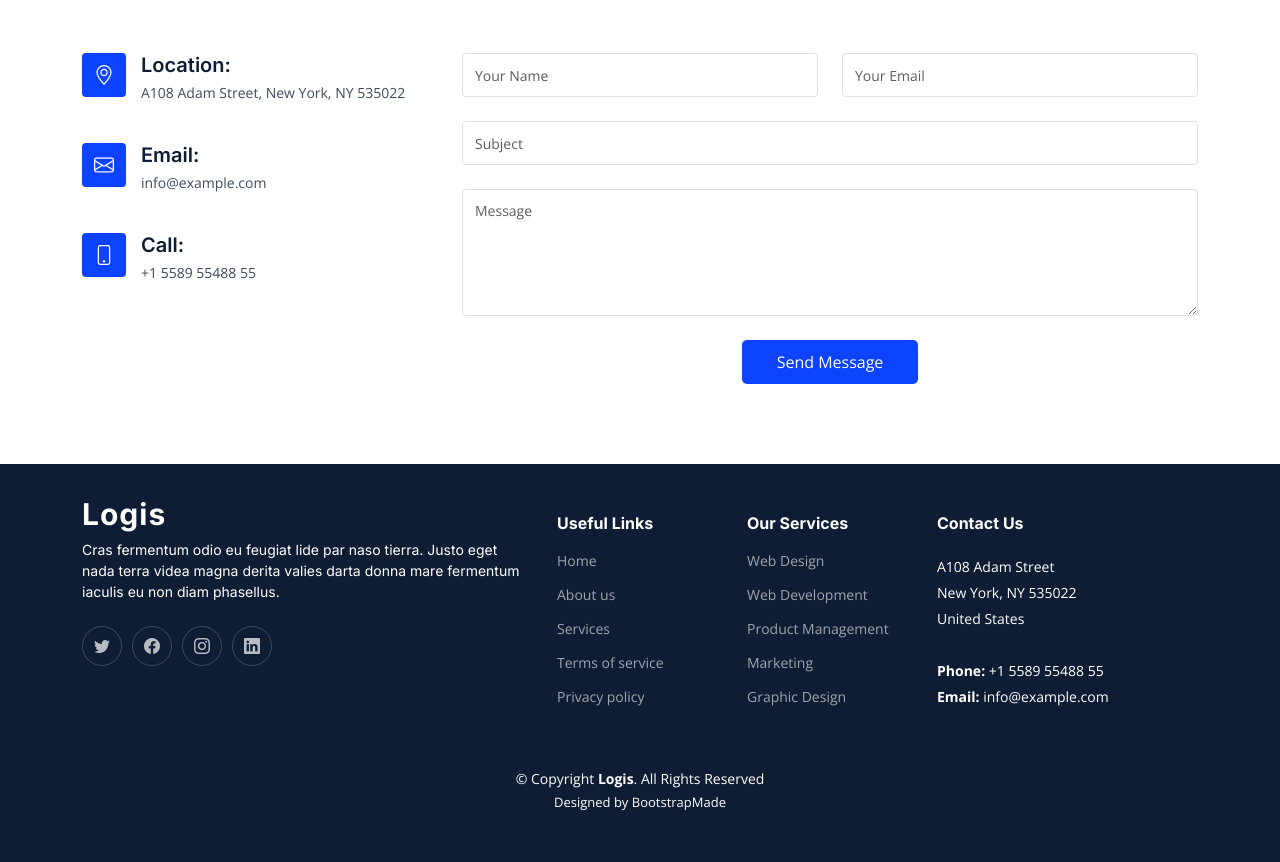
After one commit to HallowSiddharth/BestPick, a Flask app: template templates/contact.html in a window 1280 px wide. The commit adds this page. Shown: the part 839-1701 px from the top of the page. Run offline with Flask 3, Linux system fonts and the light colour scheme; the template is opened without the code that fills it, so the values that code supplies are empty; parts of the project's set-up code (start-up, migrations or seed data) failed here and were passed over; some libraries are stand-ins or nearby versions.

Commit message:
FinalCommitBeforeModel-1

```diff
--- a/puremain.py
+++ b/puremain.py
@@ -23,7 +23,7 @@ def generate_score(reviews):
 
 @app.route('/')
 def hello():
-    message = "Welcome to the Flask example!"
+    message = "Welcome to the Flask"
     return render_template('index.html', message=message)
 
 # @app.route('/process_url', methods=['POST'])
--- a/static/css/main.css
+++ b/static/css/main.css
@@ -270,16 +270,23 @@ section {
 /*--------------------------------------------------------------
 # Header
 --------------------------------------------------------------*/
+.header2 {
+  background-color: var(--color-default);
+  transition: all 0.5s;
+  z-index: 997;
+  padding: 25px 0;
+  padding-top: 20px;
+}
 .header {
   transition: all 0.5s;
   z-index: 997;
-  padding: 30px 0;
-}
-
+  padding: 25px 0;
+  padding-top: 20px;
+}
 .header.sticked {
-  background: rgba(14, 29, 52, 0.9);
+  background: #1c2a40;
   padding: 15px 0;
-  box-shadow: 0px 2px 20px rgba(14, 29, 52, 0.1);
+  box-shadow: 0px 2px 20px #1c2a40;
 }
 
 .header .logo img {
@@ -1901,3 +1908,73 @@ section {
 .footer .credits a {
   color: #fff;
 }
+
+/* ... (your existing CSS) */
+
+/*--------------------------------------------------------------
+# General
+--------------------------------------------------------------*/
+body {
+  font-family: var(--font-default);
+  color: var(--color-default);
+}
+
+a {
+  color: var(--color-primary);
+  text-decoration: none;
+}
+
+a:hover {
+  color: #406aff;
+  text-decoration: none;
+}
+
+h1,
+h2,
+h3,
+h4,
+h5,
+h6 {
+  font-family: var(--font-primary);
+}
+
+/*--------------------------------------------------------------
+# Sections & Section Header
+--------------------------------------------------------------*/
+section {
+  padding: 80px 0;
+  overflow: hidden;
+}
+
+.section-header {
+  text-align: center;
+  padding: 30px 0;
+  position: relative;
+}
+
+/*--------------------------------------------------------------
+# Hero Section
+--------------------------------------------------------------*/
+#heroo h2 {
+  font-family: var(--font-secondary);
+}
+
+/*--------------------------------------------------------------
+# Search Results Section
+--------------------------------------------------------------*/
+.result-title {
+  font-family: var(--font-primary);
+}
+
+.go-button {
+  background-color: var(--color-secondary);
+  color: #fff;
+  text-decoration: none;
+  padding: 5px 10px;
+  border-radius: 5px;
+}
+
+/* Set a fixed height for result boxes */
+.result-box {
+  height: 600px; /* Adjust the height as needed */
+}
--- /dev/null
+++ b/templates/contact.html
@@ -0,0 +1,269 @@
+<!DOCTYPE html>
+<html lang="en">
+
+<head>
+  <meta charset="utf-8">
+  <meta content="width=device-width, initial-scale=1.0" name="viewport">
+
+  <title>Logis Bootstrap Template - Contact</title>
+  <meta content="" name="description">
+  <meta content="" name="keywords">
+
+  <!-- Favicons -->
+  <link href="assets/img/favicon.png" rel="icon">
+  <link href="assets/img/apple-touch-icon.png" rel="apple-touch-icon">
+
+  <!-- Google Fonts -->
+  <link rel="preconnect" href="https://fonts.googleapis.com">
+  <link rel="preconnect" href="https://fonts.gstatic.com" crossorigin>
+  <link href="https://fonts.googleapis.com/css2?family=Open+Sans:ital,wght@0,300;0,400;0,500;0,600;0,700;1,300;1,400;1,600;1,700&family=Poppins:ital,wght@0,300;0,400;0,500;0,600;0,700;1,300;1,400;1,500;1,600;1,700&family=Inter:ital,wght@0,300;0,400;0,500;0,600;0,700;1,300;1,400;1,500;1,600;1,700&display=swap" rel="stylesheet">
+
+  <!-- Vendor CSS Files -->
+  <link href="assets/vendor/bootstrap/css/bootstrap.min.css" rel="stylesheet">
+  <link href="assets/vendor/bootstrap-icons/bootstrap-icons.css" rel="stylesheet">
+  <link href="assets/vendor/fontawesome-free/css/all.min.css" rel="stylesheet">
+  <link href="assets/vendor/glightbox/css/glightbox.min.css" rel="stylesheet">
+  <link href="assets/vendor/swiper/swiper-bundle.min.css" rel="stylesheet">
+  <link href="assets/vendor/aos/aos.css" rel="stylesheet">
+
+  <!-- Template Main CSS File -->
+  <link href="assets/css/main.css" rel="stylesheet">
+
+  <!-- =======================================================
+  * Template Name: Logis
+  * Updated: Sep 18 2023 with Bootstrap v5.3.2
+  * Template URL: https://bootstrapmade.com/logis-bootstrap-logistics-website-template/
+  * Author: BootstrapMade.com
+  * License: https://bootstrapmade.com/license/
+  ======================================================== -->
+</head>
+
+<body>
+
+  <!-- ======= Header ======= -->
+  <header id="header" class="header d-flex align-items-center fixed-top">
+    <div class="container-fluid container-xl d-flex align-items-center justify-content-between">
+
+      <a href="index.html" class="logo d-flex align-items-center">
+        <!-- Uncomment the line below if you also wish to use an image logo -->
+        <!-- <img src="assets/img/logo.png" alt=""> -->
+        <h1>Logis</h1>
+      </a>
+
+      <i class="mobile-nav-toggle mobile-nav-show bi bi-list"></i>
+      <i class="mobile-nav-toggle mobile-nav-hide d-none bi bi-x"></i>
+      <nav id="navbar" class="navbar">
+        <ul>
+          <li><a href="index.html">Home</a></li>
+          <li><a href="about.html">About</a></li>
+          <li><a href="services.html">Services</a></li>
+          <li><a href="pricing.html">Pricing</a></li>
+          <li class="dropdown"><a href="#"><span>Drop Down</span> <i class="bi bi-chevron-down dropdown-indicator"></i></a>
+            <ul>
+              <li><a href="#">Drop Down 1</a></li>
+              <li class="dropdown"><a href="#"><span>Deep Drop Down</span> <i class="bi bi-chevron-down dropdown-indicator"></i></a>
+                <ul>
+                  <li><a href="#">Deep Drop Down 1</a></li>
+                  <li><a href="#">Deep Drop Down 2</a></li>
+                  <li><a href="#">Deep Drop Down 3</a></li>
+                  <li><a href="#">Deep Drop Down 4</a></li>
+                  <li><a href="#">Deep Drop Down 5</a></li>
+                </ul>
+              </li>
+              <li><a href="#">Drop Down 2</a></li>
+              <li><a href="#">Drop Down 3</a></li>
+              <li><a href="#">Drop Down 4</a></li>
+            </ul>
+          </li>
+          <li><a href="contact.html" class="active">Contact</a></li>
+          <li><a class="get-a-quote" href="get-a-quote.html">Get a Quote</a></li>
+        </ul>
+      </nav><!-- .navbar -->
+
+    </div>
+  </header><!-- End Header -->
+  <!-- End Header -->
+
+  <main id="main">
+
+    <!-- ======= Breadcrumbs ======= -->
+    <div class="breadcrumbs">
+      <div class="page-header d-flex align-items-center" style="background-image: url('assets/img/page-header.jpg');">
+        <div class="container position-relative">
+          <div class="row d-flex justify-content-center">
+            <div class="col-lg-6 text-center">
+              <h2>Contact</h2>
+              <p>Odio et unde deleniti. Deserunt numquam exercitationem. Officiis quo odio sint voluptas consequatur ut a odio voluptatem. Sit dolorum debitis veritatis natus dolores. Quasi ratione sint. Sit quaerat ipsum dolorem.</p>
+            </div>
+          </div>
+        </div>
+      </div>
+      <nav>
+        <div class="container">
+          <ol>
+            <li><a href="index.html">Home</a></li>
+            <li>Contact</li>
+          </ol>
+        </div>
+      </nav>
+    </div><!-- End Breadcrumbs -->
+
+    <!-- ======= Contact Section ======= -->
+    <section id="contact" class="contact">
+      <div class="container" data-aos="fade-up">
+
+        <div>
+          <iframe style="border:0; width: 100%; height: 340px;" src="https://www.google.com/maps/embed?pb=!1m14!1m8!1m3!1d12097.433213460943!2d-74.0062269!3d40.7101282!3m2!1i1024!2i768!4f13.1!3m3!1m2!1s0x0%3A0xb89d1fe6bc499443!2sDowntown+Conference+Center!5e0!3m2!1smk!2sbg!4v1539943755621" frameborder="0" allowfullscreen></iframe>
+        </div><!-- End Google Maps -->
+
+        <div class="row gy-4 mt-4">
+
+          <div class="col-lg-4">
+
+            <div class="info-item d-flex">
+              <i class="bi bi-geo-alt flex-shrink-0"></i>
+              <div>
+                <h4>Location:</h4>
+                <p>A108 Adam Street, New York, NY 535022</p>
+              </div>
+            </div><!-- End Info Item -->
+
+            <div class="info-item d-flex">
+              <i class="bi bi-envelope flex-shrink-0"></i>
+              <div>
+                <h4>Email:</h4>
+                <p>info@example.com</p>
+              </div>
+            </div><!-- End Info Item -->
+
+            <div class="info-item d-flex">
+              <i class="bi bi-phone flex-shrink-0"></i>
+              <div>
+                <h4>Call:</h4>
+                <p>+1 5589 55488 55</p>
+              </div>
+            </div><!-- End Info Item -->
+
+          </div>
+
+          <div class="col-lg-8">
+            <form action="forms/contact.php" method="post" role="form" class="php-email-form">
+              <div class="row">
+                <div class="col-md-6 form-group">
+                  <input type="text" name="name" class="form-control" id="name" placeholder="Your Name" required>
+                </div>
+                <div class="col-md-6 form-group mt-3 mt-md-0">
+                  <input type="email" class="form-control" name="email" id="email" placeholder="Your Email" required>
+                </div>
+              </div>
+              <div class="form-group mt-3">
+                <input type="text" class="form-control" name="subject" id="subject" placeholder="Subject" required>
+              </div>
+              <div class="form-group mt-3">
+                <textarea class="form-control" name="message" rows="5" placeholder="Message" required></textarea>
+              </div>
+              <div class="my-3">
+                <div class="loading">Loading</div>
+                <div class="error-message"></div>
+                <div class="sent-message">Your message has been sent. Thank you!</div>
+              </div>
+              <div class="text-center"><button type="submit">Send Message</button></div>
+            </form>
+          </div><!-- End Contact Form -->
+
+        </div>
+
+      </div>
+    </section><!-- End Contact Section -->
+
+  </main><!-- End #main -->
+
+  <!-- ======= Footer ======= -->
+  <footer id="footer" class="footer">
+
+    <div class="container">
+      <div class="row gy-4">
+        <div class="col-lg-5 col-md-12 footer-info">
+          <a href="index.html" class="logo d-flex align-items-center">
+            <span>Logis</span>
+          </a>
+          <p>Cras fermentum odio eu feugiat lide par naso tierra. Justo eget nada terra videa magna derita valies darta donna mare fermentum iaculis eu non diam phasellus.</p>
+          <div class="social-links d-flex mt-4">
+            <a href="#" class="twitter"><i class="bi bi-twitter"></i></a>
+            <a href="#" class="facebook"><i class="bi bi-facebook"></i></a>
+            <a href="#" class="instagram"><i class="bi bi-instagram"></i></a>
+            <a href="#" class="linkedin"><i class="bi bi-linkedin"></i></a>
+          </div>
+        </div>
+
+        <div class="col-lg-2 col-6 footer-links">
+          <h4>Useful Links</h4>
+          <ul>
+            <li><a href="#">Home</a></li>
+            <li><a href="#">About us</a></li>
+            <li><a href="#">Services</a></li>
+            <li><a href="#">Terms of service</a></li>
+            <li><a href="#">Privacy policy</a></li>
+          </ul>
+        </div>
+
+        <div class="col-lg-2 col-6 footer-links">
+          <h4>Our Services</h4>
+          <ul>
+            <li><a href="#">Web Design</a></li>
+            <li><a href="#">Web Development</a></li>
+            <li><a href="#">Product Management</a></li>
+            <li><a href="#">Marketing</a></li>
+            <li><a href="#">Graphic Design</a></li>
+          </ul>
+        </div>
+
+        <div class="col-lg-3 col-md-12 footer-contact text-center text-md-start">
+          <h4>Contact Us</h4>
+          <p>
+            A108 Adam Street <br>
+            New York, NY 535022<br>
+            United States <br><br>
+            <strong>Phone:</strong> +1 5589 55488 55<br>
+            <strong>Email:</strong> info@example.com<br>
+          </p>
+
+        </div>
+
+      </div>
+    </div>
+
+    <div class="container mt-4">
+      <div class="copyright">
+        &copy; Copyright <strong><span>Logis</span></strong>. All Rights Reserved
+      </div>
+      <div class="credits">
+        <!-- All the links in the footer should remain intact. -->
+        <!-- You can delete the links only if you purchased the pro version. -->
+        <!-- Licensing information: https://bootstrapmade.com/license/ -->
+        <!-- Purchase the pro version with working PHP/AJAX contact form: https://bootstrapmade.com/logis-bootstrap-logistics-website-template/ -->
+        Designed by <a href="https://bootstrapmade.com/">BootstrapMade</a>
+      </div>
+    </div>
+
+  </footer><!-- End Footer -->
+  <!-- End Footer -->
+
+  <a href="#" class="scroll-top d-flex align-items-center justify-content-center"><i class="bi bi-arrow-up-short"></i></a>
+
+  <div id="preloader"></div>
+
+  <!-- Vendor JS Files -->
+  <script src="assets/vendor/bootstrap/js/bootstrap.bundle.min.js"></script>
+  <script src="assets/vendor/purecounter/purecounter_vanilla.js"></script>
+  <script src="assets/vendor/glightbox/js/glightbox.min.js"></script>
+  <script src="assets/vendor/swiper/swiper-bundle.min.js"></script>
+  <script src="assets/vendor/aos/aos.js"></script>
+  <script src="assets/vendor/php-email-form/validate.js"></script>
+
+  <!-- Template Main JS File -->
+  <script src="assets/js/main.js"></script>
+
+</body>
+
+</html>
```
Also changed, not shown: main.py (added, +111 -0 lines), templates/index.html (+67 -0 lines), templates/search_results.html (+26 -5 lines), static/img/image.jpg (added), 1 other file.
